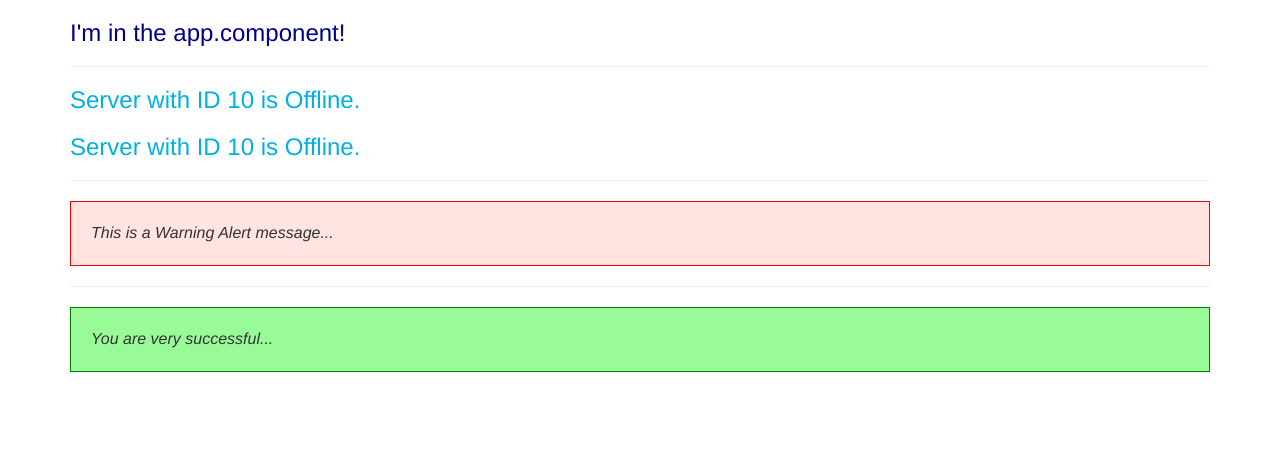
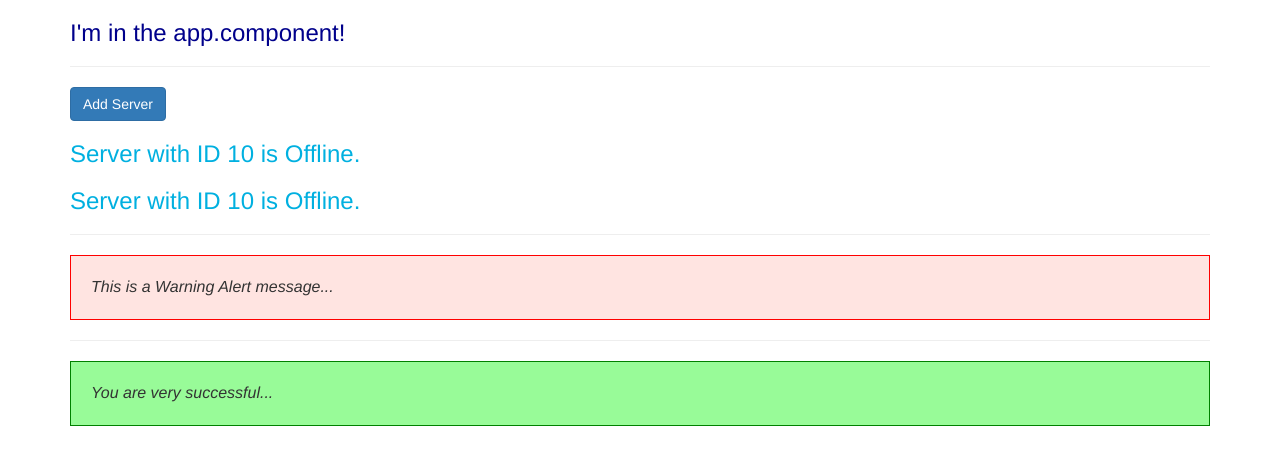
Before and after one commit to mlstephens/Angular6-First-App, an Angular app: page / in a window 1280 px wide. Shown: the top 464 px of the page. Built offline with nearby package versions, Linux system fonts and the light colour scheme.

Commit message:
Lecture 24. Property binding.

```diff
--- a/src/app/servers/servers.component.html
+++ b/src/app/servers/servers.component.html
@@ -1,2 +1,5 @@
+<button
+        class="btn btn-primary"
+        [disabled]="!allowNewServer">Add Server</button>
 <app-server></app-server>
 <app-server></app-server>
--- a/src/app/servers/servers.component.ts
+++ b/src/app/servers/servers.component.ts
@@ -7,7 +7,12 @@ import { Component, OnInit } from '@angular/core';
 })
 export class ServersComponent implements OnInit {
 
-  constructor() { }
+  allowNewServer = false;
+
+  constructor()
+  {
+    setTimeout(() => {this.allowNewServer = true;}, 2000);
+  }
 
   ngOnInit() {
   }
```
